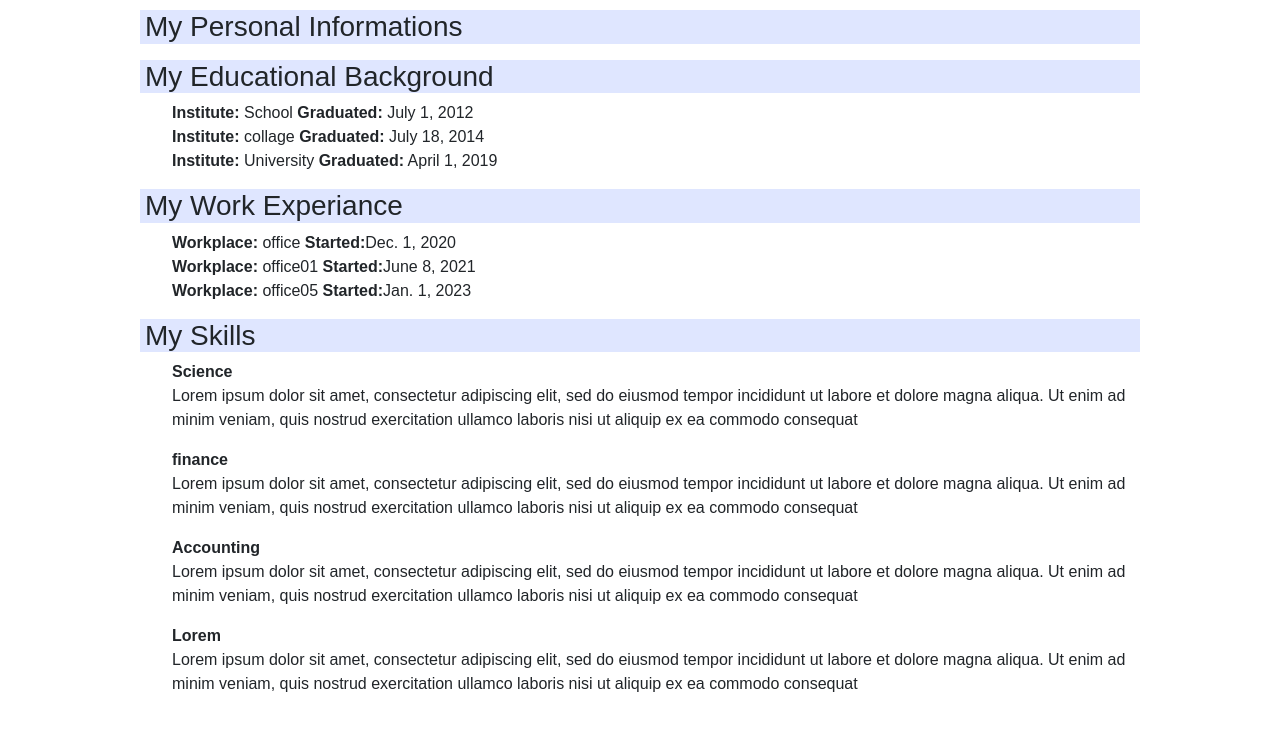
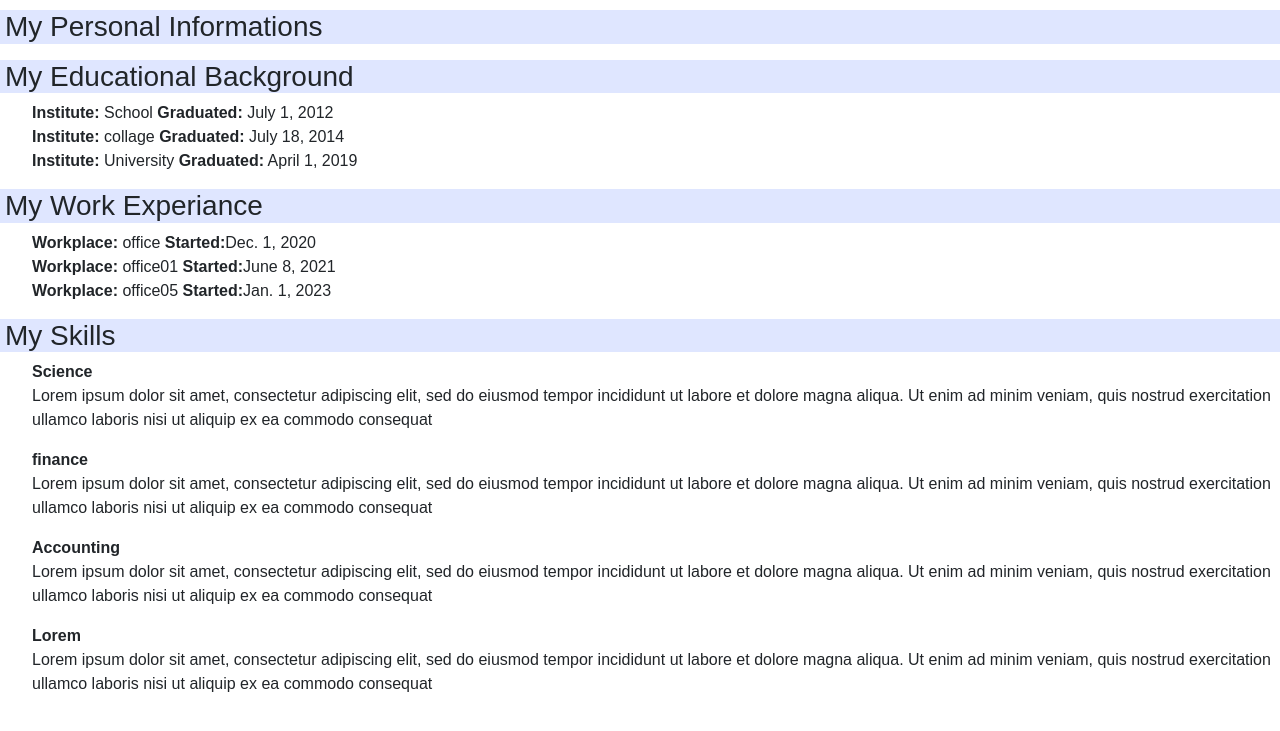
Before and after one commit to ArkoKhan/CV-creator-to-do, a Django app: template template/app_temp/pdfcv.html in a window 1280 px wide. Shown: the top 731 px of the page. Run offline with Django 5.2, Linux system fonts and the light colour scheme; the template is opened without the code that fills it: values that come from a table or form of the project are taken from there, others are empty; data comes from the database, SQL or seed files in the repository; both versions use the stored data as it was after the commit.

Commit message:
new changes in cv pdf format

```diff
--- a/template/app_temp/pdfcv.html
+++ b/template/app_temp/pdfcv.html
@@ -58,7 +58,7 @@ h2 {
 /* cv formating */
 .cv_body {
   margin: 10px auto;
-  width: 1000px;
+  width: 100%;
 }
 
 .cv_body h3 {
@@ -72,7 +72,7 @@ h2 {
 }
 /* personal info sec */
 .cv_sec {
-  margin: 0;
+  margin: 0 auto;
   padding: 0;
   /* display: flex;  */
   width: 100%;
```
Also changed, not shown: db.sqlite3.
